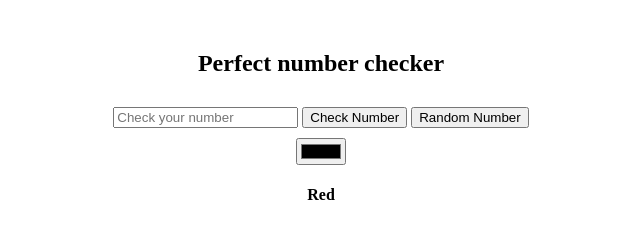
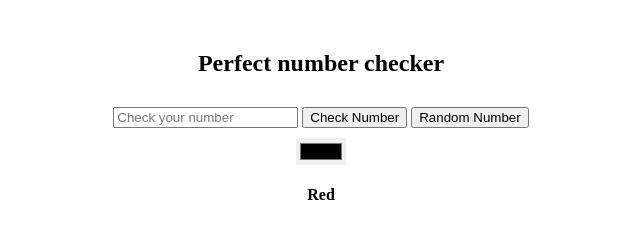
Before and after one commit to JRanden/DOM-Practice-shcool, a plain HTML site: page index.html in a window 1280 px wide. Shown: the top 232 px of the page, 319-959 px from the left. Drawn offline with Linux system fonts and the light colour scheme.

Commit message:
Improved visibility

```diff
--- a/styles.css
+++ b/styles.css
@@ -23,7 +23,9 @@
     margin: 15px;
  }
 
-
+.colorBox{
+    border: whitesmoke;
+}
 
  input{
     margin-top: 10px;
```
